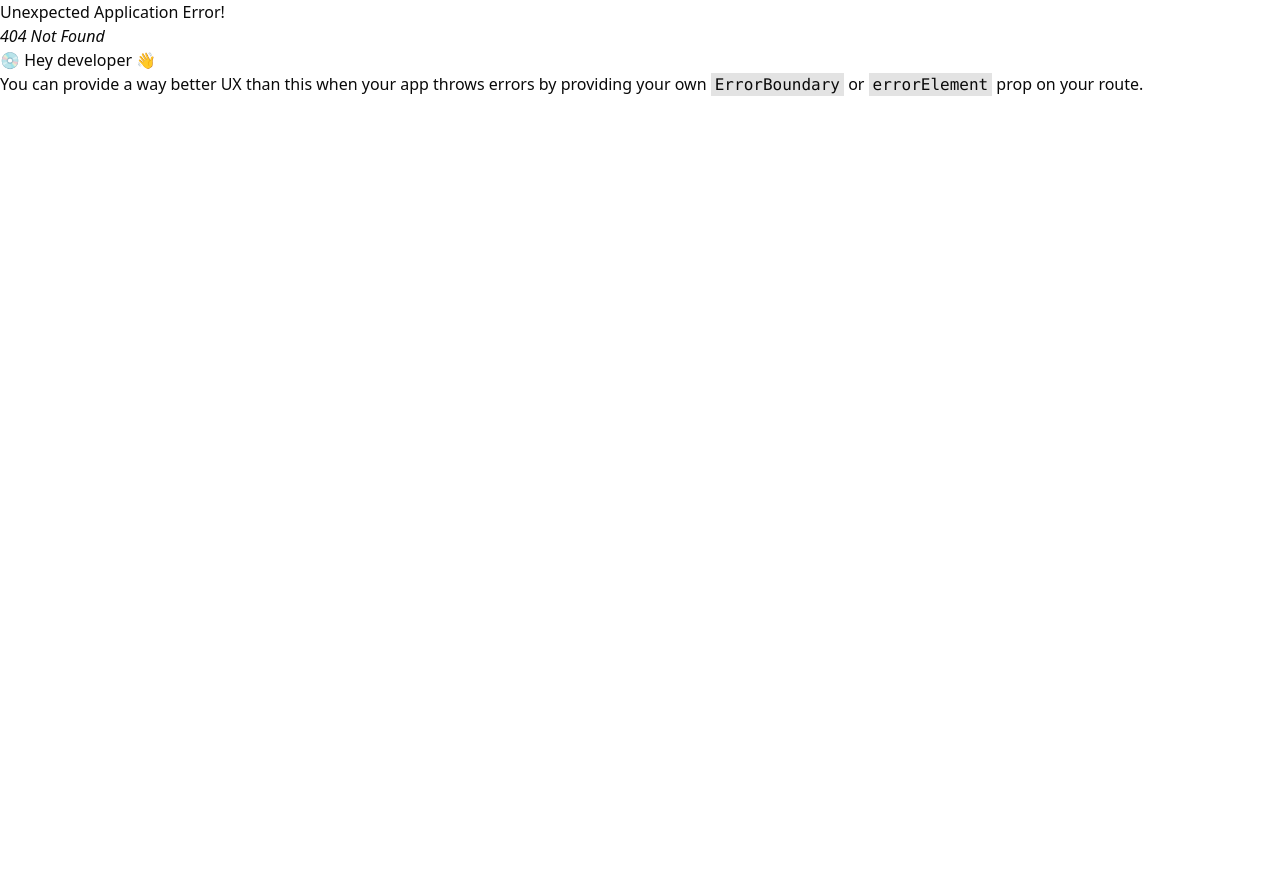
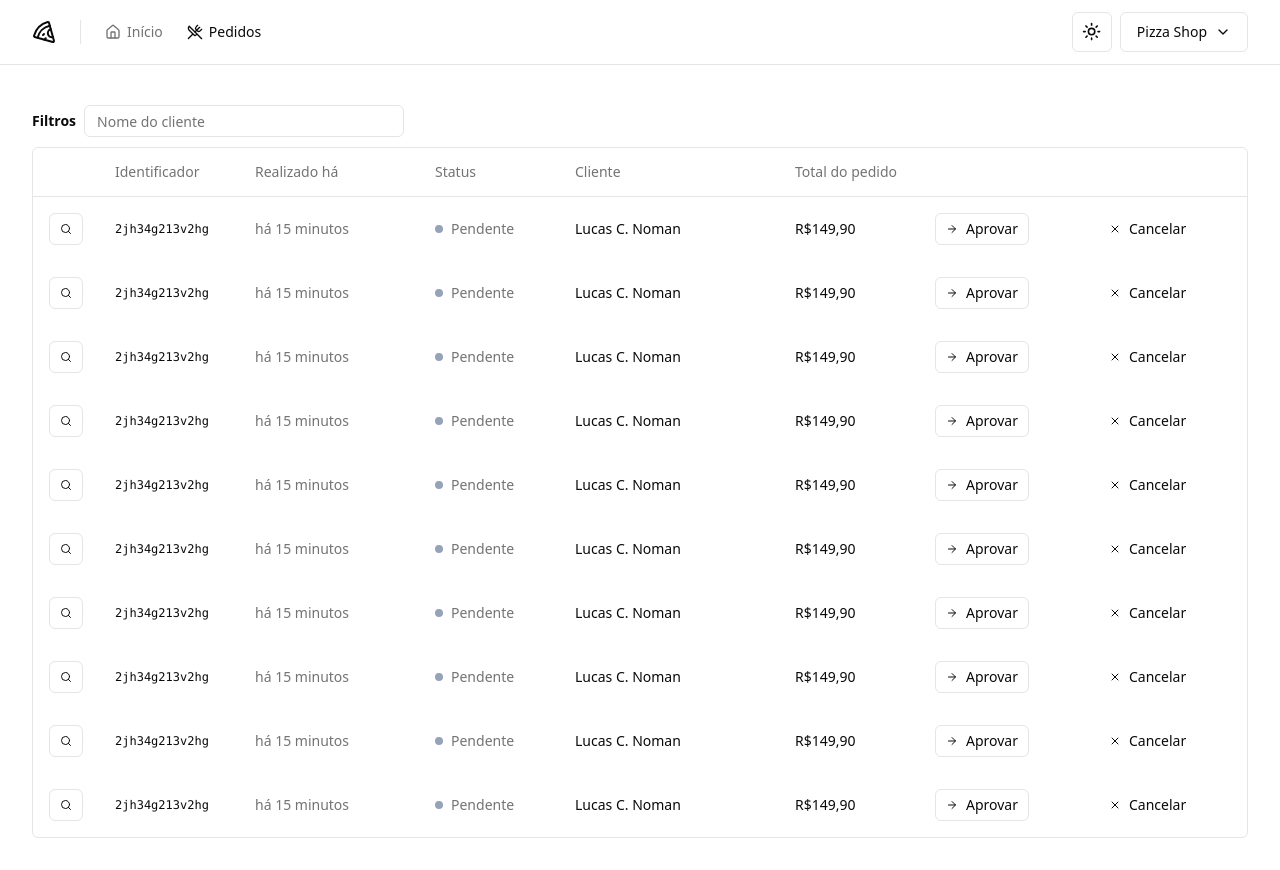
Before and after one commit to lucasnoman/04-pizza-shop, a React (Vite) app: page /orders in a window 1280 px wide. Before the commit this address had no page. Before the commit the page ends 800 px from the top, so only its background shows below. Built offline with nearby package versions, Linux system fonts and the light colour scheme.

Commit message:
style: creates order table

```diff
--- a/src/components/ui/button.tsx
+++ b/src/components/ui/button.tsx
@@ -1,36 +1,37 @@
-import * as React from "react"
-import { Slot } from "@radix-ui/react-slot"
-import { cva, type VariantProps } from "class-variance-authority"
+import { Slot } from '@radix-ui/react-slot'
+import { cva, type VariantProps } from 'class-variance-authority'
+import * as React from 'react'
 
-import { cn } from "@/lib/utils"
+import { cn } from '@/lib/utils'
 
 const buttonVariants = cva(
-  "inline-flex items-center justify-center whitespace-nowrap rounded-md text-sm font-medium ring-offset-background transition-colors focus-visible:outline-none focus-visible:ring-2 focus-visible:ring-ring focus-visible:ring-offset-2 disabled:pointer-events-none disabled:opacity-50",
+  'inline-flex items-center justify-center whitespace-nowrap rounded-md text-sm font-medium ring-offset-background transition-colors focus-visible:outline-none focus-visible:ring-2 focus-visible:ring-ring focus-visible:ring-offset-2 disabled:pointer-events-none disabled:opacity-50',
   {
     variants: {
       variant: {
-        default: "bg-primary text-primary-foreground hover:bg-primary/90",
+        default: 'bg-primary text-primary-foreground hover:bg-primary/90',
         destructive:
-          "bg-destructive text-destructive-foreground hover:bg-destructive/90",
+          'bg-destructive text-destructive-foreground hover:bg-destructive/90',
         outline:
-          "border border-input bg-background hover:bg-accent hover:text-accent-foreground",
+          'border border-input bg-background hover:bg-accent hover:text-accent-foreground',
         secondary:
-          "bg-secondary text-secondary-foreground hover:bg-secondary/80",
-        ghost: "hover:bg-accent hover:text-accent-foreground",
-        link: "text-primary underline-offset-4 hover:underline",
+          'bg-secondary text-secondary-foreground hover:bg-secondary/80',
+        ghost: 'hover:bg-accent hover:text-accent-foreground',
+        link: 'text-primary underline-offset-4 hover:underline',
       },
       size: {
-        default: "h-10 px-4 py-2",
-        sm: "h-9 rounded-md px-3",
-        lg: "h-11 rounded-md px-8",
-        icon: "h-10 w-10",
+        default: 'h-10 px-4 py-2',
+        sm: 'h-9 rounded-md px-3',
+        xs: 'h-8 px-2.5',
+        lg: 'h-11 rounded-md px-8',
+        icon: 'size-10',
       },
     },
     defaultVariants: {
-      variant: "default",
-      size: "default",
+      variant: 'default',
+      size: 'default',
     },
-  }
+  },
 )
 
 export interface ButtonProps
@@ -41,7 +42,7 @@
 
 const Button = React.forwardRef<HTMLButtonElement, ButtonProps>(
   ({ className, variant, size, asChild = false, ...props }, ref) => {
-    const Comp = asChild ? Slot : "button"
+    const Comp = asChild ? Slot : 'button'
     return (
       <Comp
         className={cn(buttonVariants({ variant, size, className }))}
@@ -49,8 +50,9 @@
         {...props}
       />
     )
-  }
+  },
 )
-Button.displayName = "Button"
+Button.displayName = 'Button'
 
+// eslint-disable-next-line react-refresh/only-export-components
 export { Button, buttonVariants }
--- /dev/null
+++ b/src/components/ui/table.tsx
@@ -0,0 +1,117 @@
+import * as React from 'react'
+
+import { cn } from '@/lib/utils'
+
+const Table = React.forwardRef<
+  HTMLTableElement,
+  React.HTMLAttributes<HTMLTableElement>
+>(({ className, ...props }, ref) => (
+  <div className="relative w-full overflow-auto">
+    <table
+      ref={ref}
+      className={cn('w-full caption-bottom text-sm', className)}
+      {...props}
+    />
+  </div>
+))
+Table.displayName = 'Table'
+
+const TableHeader = React.forwardRef<
+  HTMLTableSectionElement,
+  React.HTMLAttributes<HTMLTableSectionElement>
+>(({ className, ...props }, ref) => (
+  <thead ref={ref} className={cn('[&_tr]:border-b', className)} {...props} />
+))
+TableHeader.displayName = 'TableHeader'
+
+const TableBody = React.forwardRef<
+  HTMLTableSectionElement,
+  React.HTMLAttributes<HTMLTableSectionElement>
+>(({ className, ...props }, ref) => (
+  <tbody
+    ref={ref}
+    className={cn('[&_tr:last-child]:border-0', className)}
+    {...props}
+  />
+))
+TableBody.displayName = 'TableBody'
+
+const TableFooter = React.forwardRef<
+  HTMLTableSectionElement,
+  React.HTMLAttributes<HTMLTableSectionElement>
+>(({ className, ...props }, ref) => (
+  <tfoot
+    ref={ref}
+    className={cn(
+      'border-t bg-muted/50 font-medium [&>tr]:last:border-b-0',
+      className,
+    )}
+    {...props}
+  />
+))
+TableFooter.displayName = 'TableFooter'
+
+const TableRow = React.forwardRef<
+  HTMLTableRowElement,
+  React.HTMLAttributes<HTMLTableRowElement>
+>(({ className, ...props }, ref) => (
+  <tr
+    ref={ref}
+    className={cn(
+      'border-b transition-colors hover:bg-muted/50 data-[state=selected]:bg-muted',
+      className,
+    )}
+    {...props}
+  />
+))
+TableRow.displayName = 'TableRow'
+
+const TableHead = React.forwardRef<
+  HTMLTableCellElement,
+  React.ThHTMLAttributes<HTMLTableCellElement>
+>(({ className, ...props }, ref) => (
+  <th
+    ref={ref}
+    className={cn(
+      'h-12 px-4 text-left align-middle font-medium text-muted-foreground [&:has([role=checkbox])]:pr-0',
+      className,
+    )}
+    {...props}
+  />
+))
+TableHead.displayName = 'TableHead'
+
+const TableCell = React.forwardRef<
+  HTMLTableCellElement,
+  React.TdHTMLAttributes<HTMLTableCellElement>
+>(({ className, ...props }, ref) => (
+  <td
+    ref={ref}
+    className={cn('p-4 align-middle [&:has([role=checkbox])]:pr-0', className)}
+    {...props}
+  />
+))
+TableCell.displayName = 'TableCell'
+
+const TableCaption = React.forwardRef<
+  HTMLTableCaptionElement,
+  React.HTMLAttributes<HTMLTableCaptionElement>
+>(({ className, ...props }, ref) => (
+  <caption
+    ref={ref}
+    className={cn('mt-4 text-sm text-muted-foreground', className)}
+    {...props}
+  />
+))
+TableCaption.displayName = 'TableCaption'
+
+export {
+  Table,
+  TableBody,
+  TableCaption,
+  TableCell,
+  TableFooter,
+  TableHead,
+  TableHeader,
+  TableRow,
+}
--- /dev/null
+++ b/src/pages/app/orders.tsx
@@ -0,0 +1,88 @@
+import { ArrowRight, Search, X } from 'lucide-react'
+import { Helmet } from 'react-helmet-async'
+
+import { Button } from '@/components/ui/button'
+import { Input } from '@/components/ui/input'
+import {
+  Table,
+  TableBody,
+  TableCell,
+  TableHead,
+  TableHeader,
+  TableRow,
+} from '@/components/ui/table'
+
+export function Orders() {
+  return (
+    <>
+      <Helmet title="Pedidos" />
+      <div className="flex flex-col gap-4">
+        <h1 className="text-3xl font-bold tracking-tight"></h1>
+      </div>
+
+      <div className="space-y-2.5">
+        <form className="flex items-center gap-2">
+          <span className="text-sm font-semibold">Filtros</span>
+          <Input placeholder="Nome do cliente" className="h-8 w-[320px]" />
+        </form>
+
+        <div className="rounded-md border">
+          <Table>
+            <TableHeader>
+              <TableRow>
+                <TableHead className="w-[64px]"></TableHead>
+                <TableHead className="w-[140px]">Identificador</TableHead>
+                <TableHead className="w-[180px]">Realizado há</TableHead>
+                <TableHead className="w-[140px]">Status</TableHead>
+                <TableHead>Cliente</TableHead>
+                <TableHead className="w-[140px]">Total do pedido</TableHead>
+                <TableHead className="w-[164px]"></TableHead>
+                <TableHead className="w-[164px]"></TableHead>
+              </TableRow>
+            </TableHeader>
+            {Array.from({ length: 10 }).map((_, index) => (
+              <TableBody key={index}>
+                <TableRow>
+                  <TableCell>
+                    <Button variant={'outline'} size={'xs'}>
+                      <Search size={12} />
+                      <span className="sr-only">Detalhes do pedido</span>
+                    </Button>
+                  </TableCell>
+                  <TableCell className="font-mono text-xs font-medium">
+                    2jh34g213v2hg
+                  </TableCell>
+                  <TableCell className="text-muted-foreground">
+                    há 15 minutos
+                  </TableCell>
+                  <TableCell>
+                    <div className="flex items-center gap-2">
+                      <span className="size-2 rounded-full bg-slate-400" />
+                      <span className="font-medium text-muted-foreground">
+                        Pendente
+                      </span>
+                    </div>
+                  </TableCell>
+                  <TableCell className="font-medium">Lucas C. Noman</TableCell>
+                  <TableCell className="font-medium">R$149,90</TableCell>
+                  <TableCell>
+                    <Button variant={'outline'} size={'xs'}>
+                      <ArrowRight size={12} className="mr-2" />
+                      Aprovar
+                    </Button>
+                  </TableCell>
+                  <TableCell>
+                    <Button variant={'ghost'} size={'xs'}>
+                      <X size={12} className="mr-2" />
+                      Cancelar
+                    </Button>
+                  </TableCell>
+                </TableRow>
+              </TableBody>
+            ))}
+          </Table>
+        </div>
+      </div>
+    </>
+  )
+}
--- a/src/routes.tsx
+++ b/src/routes.tsx
@@ -3,6 +3,7 @@
 import { AppLayout } from './pages/_layouts/app'
 import { AuthLayout } from './pages/_layouts/auth'
 import { Dashboard } from './pages/app/Dashboard'
+import { Orders } from './pages/app/orders'
 import { SignIn } from './pages/auth/SignIn'
 import { SignUp } from './pages/auth/SignUp'
 
@@ -10,7 +11,10 @@
   {
     path: '/',
     element: <AppLayout />,
-    children: [{ path: '/', element: <Dashboard /> }],
+    children: [
+      { path: '/', element: <Dashboard /> },
+      { path: '/orders', element: <Orders /> },
+    ],
   },
   {
     path: '/',
```
